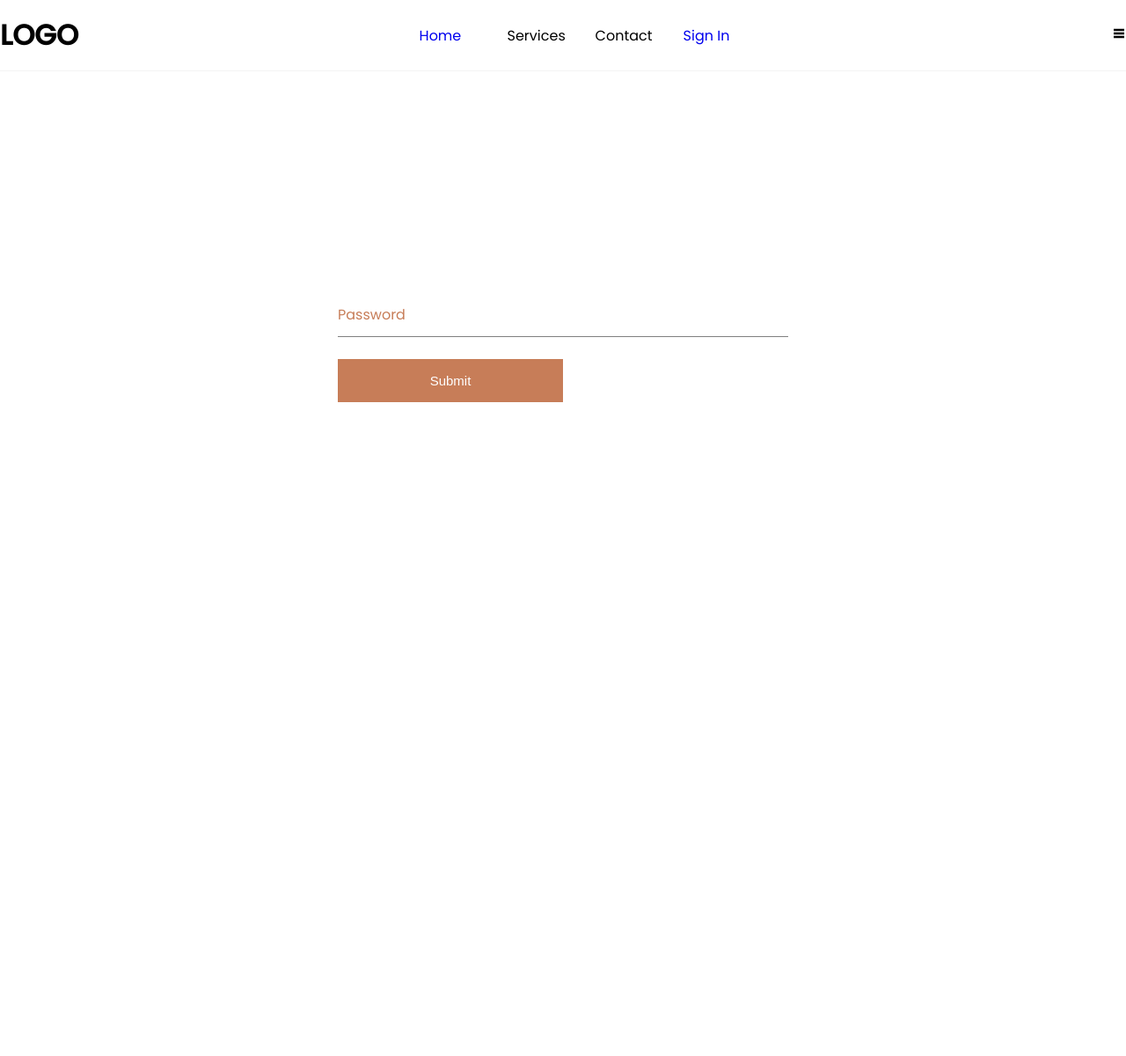
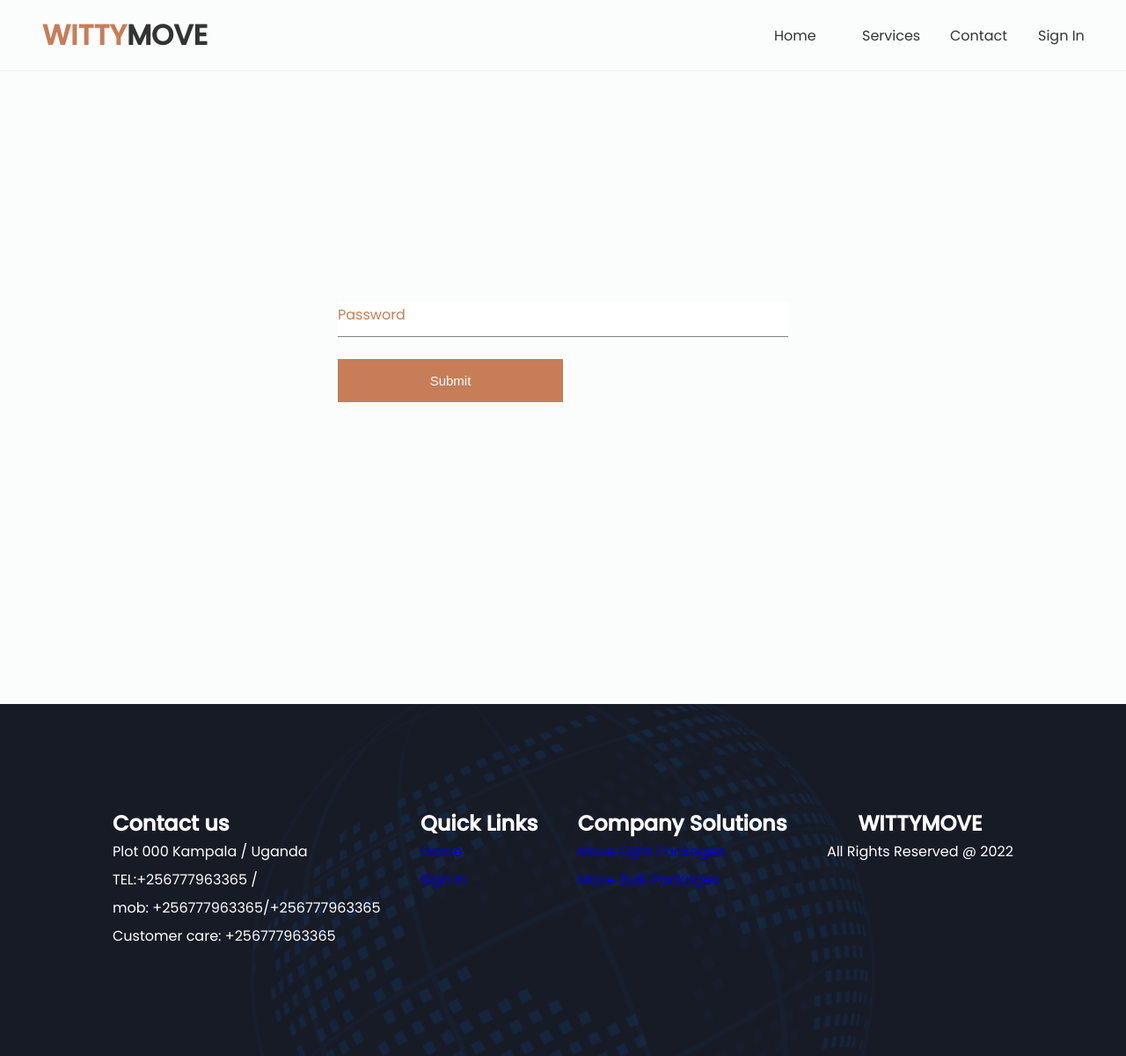
Before and after one commit to isiagi/interview, a React (Vite) app: page /passwordreset/1 in a window 1280 px wide. Shown: the whole page at 88% size. Before the commit the page ends 800 px from the top, so only its background shows below. Built offline with nearby package versions, Linux system fonts and the light colour scheme.

Commit message:
modify css, add footer

```diff
--- /dev/null
+++ b/src/components/footer/Footer.tsx
@@ -0,0 +1,56 @@
+import { Link } from "react-router-dom";
+import "./footer.css";
+
+const Footer = () => {
+  return (
+    <div className="footer__container">
+      <div className="footer__wrapper footer__flex">
+        <div>
+          <h2>Contact us</h2>
+          <ul>
+            <li>
+              Plot 000 Kampala / Uganda
+
+            </li>
+            <li>
+              TEL:+256777963365 /<br /> mob: +256777963365/+256777963365
+            </li>
+            <li>Customer care: +256777963365</li>
+          </ul>
+        </div>
+        <div>
+          <h2>Quick Links</h2>
+          <ul>
+            <li>
+              <Link to="/">Home</Link>
+            </li>
+            <li>
+              <Link to="/signin">Sign In</Link>
+            </li>
+          </ul>
+        </div>
+        <div>
+          <h2>Company Solutions</h2>
+          <ul>
+            <li>
+              <Link to="/">Move Light Packages</Link>
+            </li>
+            <li>
+              <Link to="/">Move Bulk Packages</Link>
+            </li>
+          </ul>
+        </div>
+        <div style={{ textAlign: "center" }}>
+          <h2>WITTYMOVE</h2>
+          {/* <p>
+            We are shipping, logistics company located in uganda.We offer custom
+            brokerage services.
+          </p> */}
+          <p>All Rights Reserved @ 2022</p>
+        </div>
+      </div>
+    </div>
+  );
+};
+
+export default Footer;
--- /dev/null
+++ b/src/components/footer/footer.css
@@ -0,0 +1,28 @@
+.footer__container {
+    /* background-color:rgba(23,27,38,1); */
+    background: url('../../assets/footer_bg.png');
+    background-position: center;
+    /* background-size: cover; */
+    min-height: 50vh;
+    color: #fff;
+    display: flex;
+    justify-content: center;
+    align-items: center;
+    background-attachment: fixed;
+}
+
+.footer__wrapper {
+    width: 1024px;
+    max-width: 100%;
+}
+
+.footer__flex {
+    display: flex;
+    justify-content: space-between;
+    line-height: 2rem;
+    flex-wrap: wrap;
+}
+
+.footer__flex > div ul {
+    list-style-type: none;
+}
--- a/src/components/hero/hero.css
+++ b/src/components/hero/hero.css
@@ -2,7 +2,7 @@
   height: 100vh;
   width: 100%;
   background: linear-gradient(rgba(0, 0, 0, 0.4), rgba(0, 0, 0, 0.4)),
-    url("../../assets/1.jpg") no-repeat left;
+    url("../../assets/1.jpg") no-repeat center;
   background-size: cover;
   display: flex;
   align-items: center;
@@ -13,10 +13,11 @@
     justify-content: space-between;
     width: 100%;
     flex-wrap: wrap;
+    margin: 0 2.2rem;
 }
 
 .hero__wrapper h3 {
-    font-size: 1.9rem;
+    font-size: 2rem;
     color: #fff;
     color: #c77d58;
 }
--- a/src/components/nav/Nav.tsx
+++ b/src/components/nav/Nav.tsx
@@ -20,15 +20,15 @@ const Nav = () => {
     <div className={offSet > 40 ? "nav__container1" : "nav__container"}>
       <div className="nav__wrapper">
         <div className="nav__logo">
-          <h1>LOGO</h1>
+          <h1>WITTY<span style={{color: '#333'}}>MOVE</span></h1>
         </div>
 
         <div className={`${"nav__link"} ${open ? "active" : ""}`}>
           <ul>
-            <li onClick={() => setOpen(false)}><Link to="/">Home</Link></li>
+            <li onClick={() => setOpen(false)}><Link to="/" className="link">Home</Link></li>
             <li>Services</li>
             <li>Contact</li>
-            <li onClick={() => setOpen(false)}><Link to="/login">Sign In</Link></li>
+            <li onClick={() => setOpen(false)}><Link to="/login" className="link">Sign In</Link></li>
           </ul>
         </div>
         <div className="nav__icons">
--- a/src/components/nav/nav.css
+++ b/src/components/nav/nav.css
@@ -2,7 +2,7 @@
   min-height: 10vh;
   position: fixed;
   width: 100%;
-    border-bottom: 1px solid rgba(146, 144, 144, .1);
+  border-bottom: 1px solid rgba(146, 144, 144, 0.1);
   z-index: 100;
 }
 
@@ -10,8 +10,13 @@
   min-height: 10vh;
   position: fixed;
   width: 100%;
-    background-color: #fff;
+  background-color: #f5f2f0;
   z-index: 100;
+}
+
+.nav__logo h1 {
+  color:#C77D58;
+  margin-left: 3rem;
 }
 
 .nav__wrapper {
@@ -30,10 +35,26 @@
 
 .nav__link ul li {
   width: 100px;
+  color: #333;
 }
 
+.nav__link ul li:hover {
+  color: #c77d58;
+}
+
+.nav__icons {
+  display: none;
+}
+
+.link {
+  color: inherit;
+}
 
 @media screen and (max-width: 991px) {
+  .nav__icons {
+    display: block;
+  }
+
   .nav__link {
     position: absolute;
     top: calc(100% + 0vh);
--- a/src/pages/index.tsx
+++ b/src/pages/index.tsx
@@ -7,6 +7,7 @@ import Login from "./log/Login"
 import Reset from "./reset/Reset"
 import ResetPassword from "./reset/ResetPassword"
 import Enter from "./enter/Enter";
+import Footer from "../components/footer/Footer"
 
 const index = () => {
   return (
@@ -20,6 +21,7 @@ const index = () => {
         <Route path="/enter" element={<Enter />} />
         <Route path="/passwordreset/:resetToken" element={<ResetPassword />} />
       </Routes>
+      <Footer />
     </Router>
   );
 };
--- a/src/pages/log/Login.tsx
+++ b/src/pages/log/Login.tsx
@@ -48,6 +48,11 @@ const SignUp = () => {
         console.log(err);
       });
   };
+
+  React.useEffect(() => {
+    window.scrollTo(0, 0);
+  }, []);
+
   return (
     <div className="signup__container">
       <div className="signup__wrapper">
--- a/src/pages/reset/Reset.tsx
+++ b/src/pages/reset/Reset.tsx
@@ -42,6 +42,11 @@ const SignUp = () => {
         console.log(err);
       });
   };
+
+  React.useEffect(() => {
+    window.scrollTo(0, 0);
+  }, []);
+
   return (
     <div className="signup__container">
       <div className="signup__wrapper">
--- a/src/pages/reset/ResetPassword.tsx
+++ b/src/pages/reset/ResetPassword.tsx
@@ -49,6 +49,11 @@ const SignUp = () => {
         console.log(err);
       });
   };
+
+  React.useEffect(() => {
+    window.scrollTo(0, 0);
+  }, []);
+
   return (
     <div className="signup__container">
       <div className="signup__wrapper">
--- a/src/pages/sign/SignUp.tsx
+++ b/src/pages/sign/SignUp.tsx
@@ -49,6 +49,11 @@ const SignUp = () => {
         console.log(err);
       });
   };
+
+  React.useEffect(() => {
+    window.scrollTo(0, 0);
+  }, []);
+
   return (
     <div className="signup__container">
       <div className="signup__wrapper">
--- a/src/pages/sign/sign.css
+++ b/src/pages/sign/sign.css
@@ -4,6 +4,7 @@
   min-height: 100vh;
   justify-content: center;
   z-index: -100;
+  background-color:#fbfdfd;
 }
 
 .signup__wrapper {
```
Also changed, not shown: src/assets/footer_bg.png (added). Lines whose indentation alone changed are shown as unchanged.
